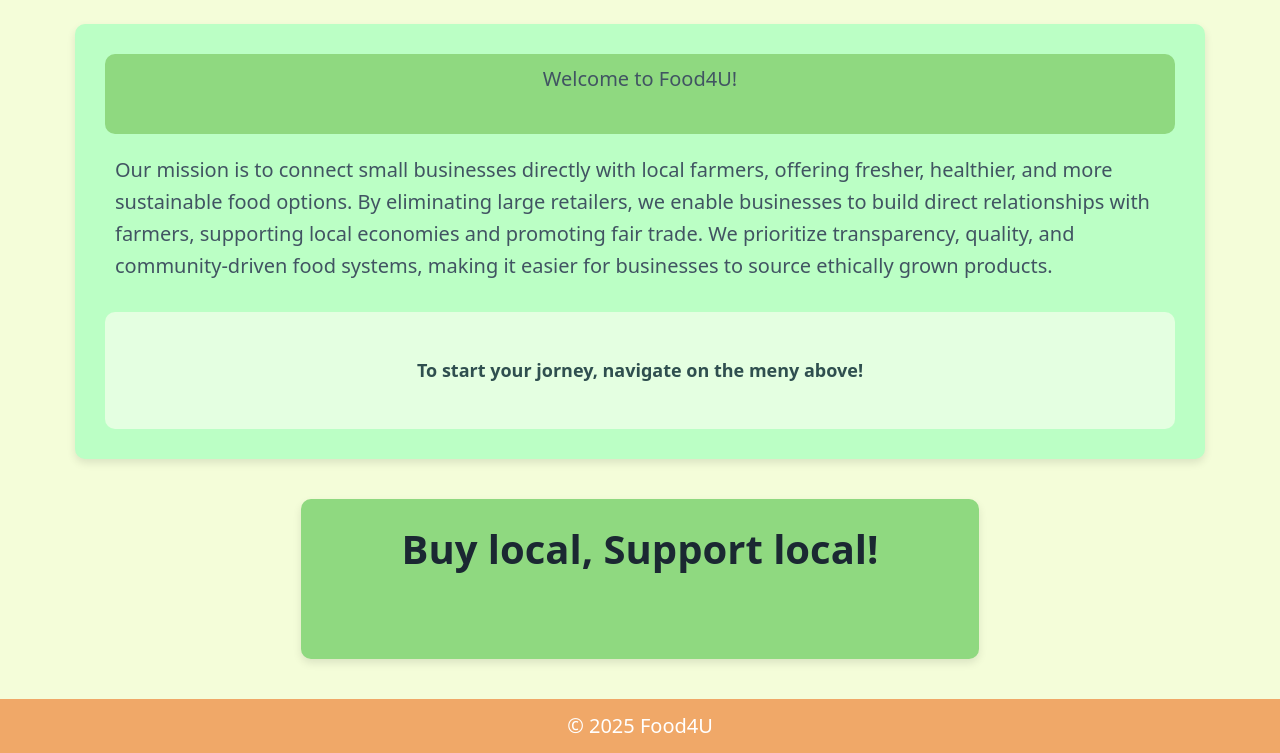
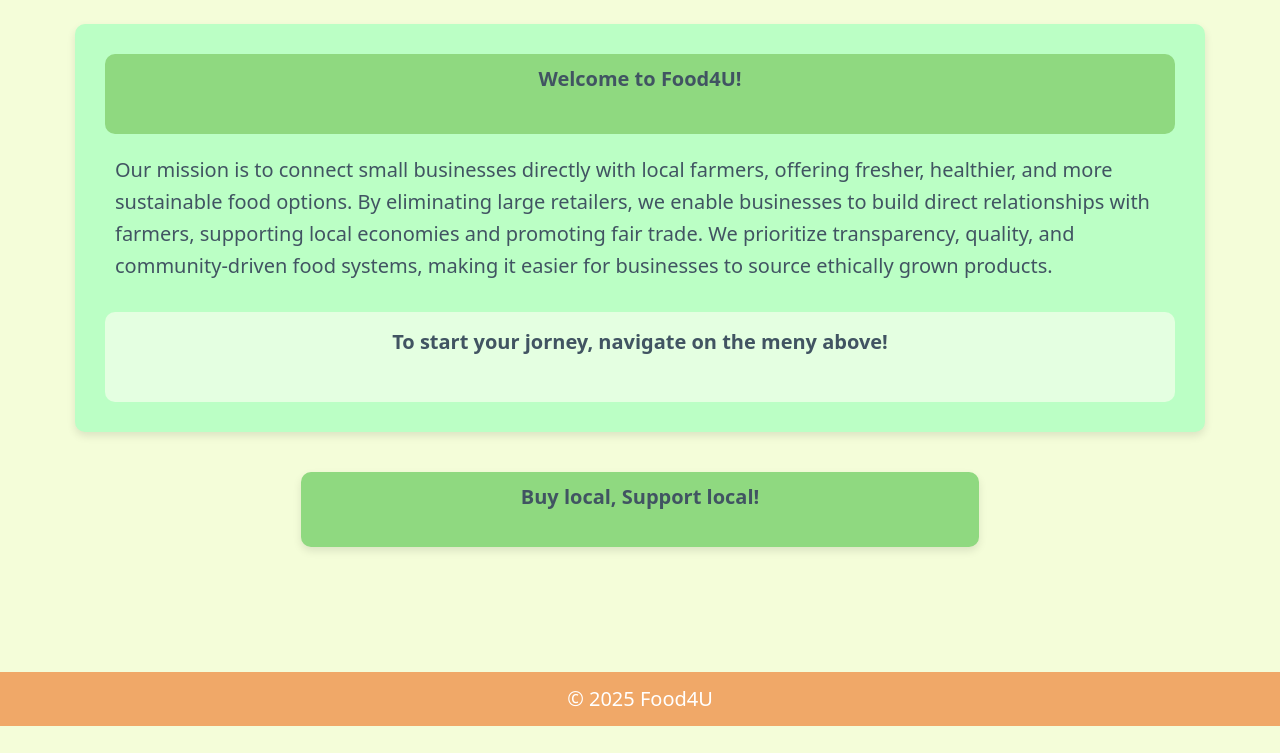
Before and after one commit to MaxLan-dev/DevHacks2025, a Django app: page / in a window 1280 px wide. Shown: the part 74-827 px from the top of the page. After the commit the page ends 800 px from the top, so only its background shows below. Run offline with Django 5.2, Linux system fonts and the light colour scheme; parts of the project's set-up code (start-up, migrations or seed data) failed here and were passed over.

Commit message:
edited main page

```diff
--- a/food4u/website/templates/website/base.html
+++ b/food4u/website/templates/website/base.html
@@ -82,59 +82,7 @@
       margin: 0;
     }
 
-    /*
-    .mainPart{
-      background-color: #BBFFC5;
-      padding-top: 5px;
-      padding-bottom: 35px;
-      border-radius: 10px;
-    }
 
-    .greeting{
-      position: relative;
-      display: flex;
-      margin-top: 5%;
-      justify-content: center;
-      align-items: center;
-      font-size: 20px;
-      border-radius: 10px;
-    }
-
-    .mainDiscription{
-      position: relative;
-      display: flex;
-      margin-top: 2%;
-      width: 80%;
-      left: 10%;
-
-      font-size: 20px;
-      border-radius: 10px;
-
-    }
-
-    .callToAction{
-      position: relative;
-      display: flex;
-      margin-top: 2%;
-      justify-content: center;
-      align-items: center;
-      font-size: 20px;
-      border-radius: 10px;
-    }
-
-    .caption{
-      position: relative;
-      display: flex;
-      margin-top: 5%;
-      width: 40%;
-      left: 30%;
-      padding-top: 8px;
-      background-color: #BBFFC5;
-      justify-content: center;
-      align-items: center;
-      border-radius: 10px;
-
-    }*/
 
     .mainPart {
     background-color: #BBFFC5;
@@ -148,7 +96,7 @@
     display: flex;
     justify-content: center;
     align-items: center;
-    font-size: 24px;
+    font-size: 34px;
     font-weight: bold;
     color: #2F4F4F;
     margin-bottom: 20px;
@@ -182,10 +130,12 @@
 /* Caption Section */
 .caption {
     background-color: #8FD980;
-    padding: 20px;
+    padding-top: 10px;
+    padding-bottom: 5px;
     width: 60%;
     margin: 40px auto;
     text-align: center;
+    font-size: 35px;
     border-radius: 10px;
     box-shadow: 0 4px 8px rgba(0, 0, 0, 0.1);
 }
--- a/food4u/website/templates/website/home.html
+++ b/food4u/website/templates/website/home.html
@@ -9,7 +9,7 @@
 
 
             <div class="greeting">
-                <p>Welcome to Food4U!</p>
+                <p><strong>Welcome to Food4U!</strong></p>
             </div>
 
             <div class="mainDiscription">
@@ -20,13 +20,13 @@
             </div>
 
             <div class="callToAction">
-                <p></p><strong>To start your jorney, navigate on the meny above!</strong></p>
+                <p><strong>To start your jorney, navigate on the meny above!</strong></p>
             </div>
 
         </div>
 
         <div class="caption">
-            <h1>Buy local, Support local!</h1>
+            <p><strong>Buy local, Support local!</strong></p>
         </div>
 
     </main>
```
